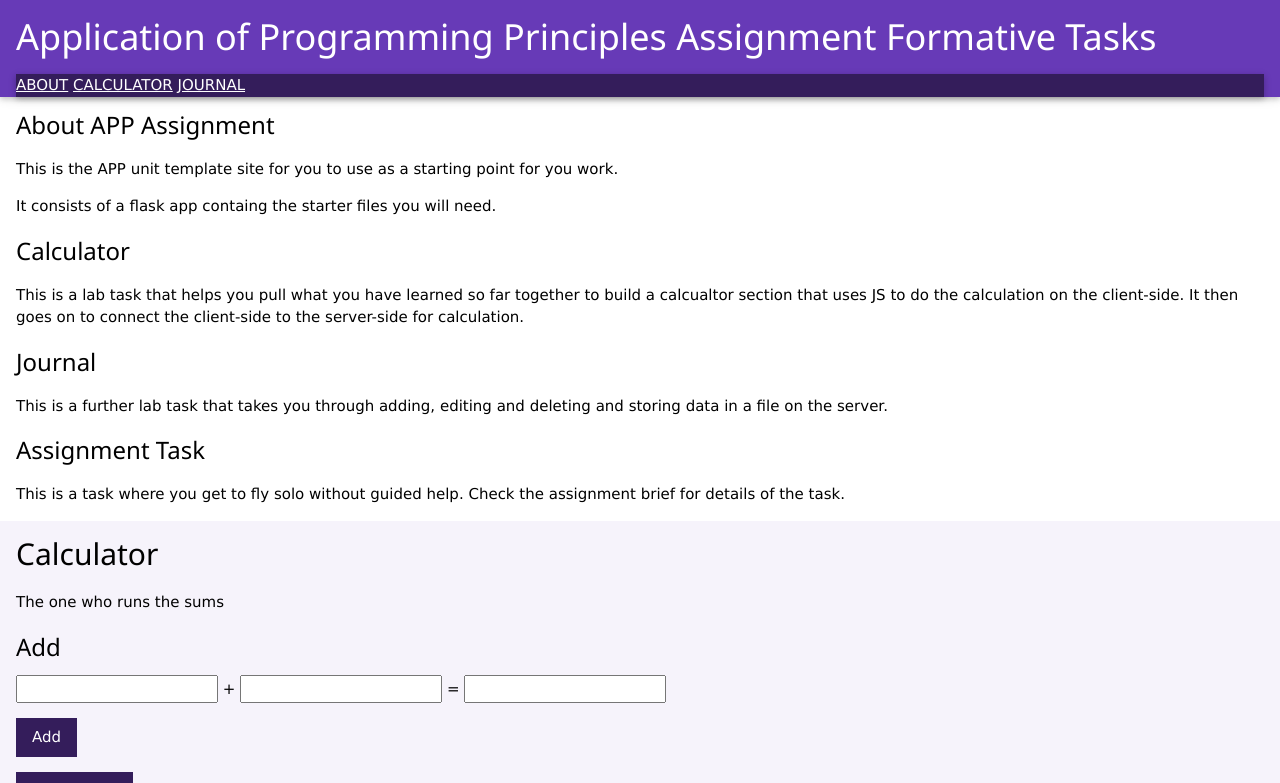
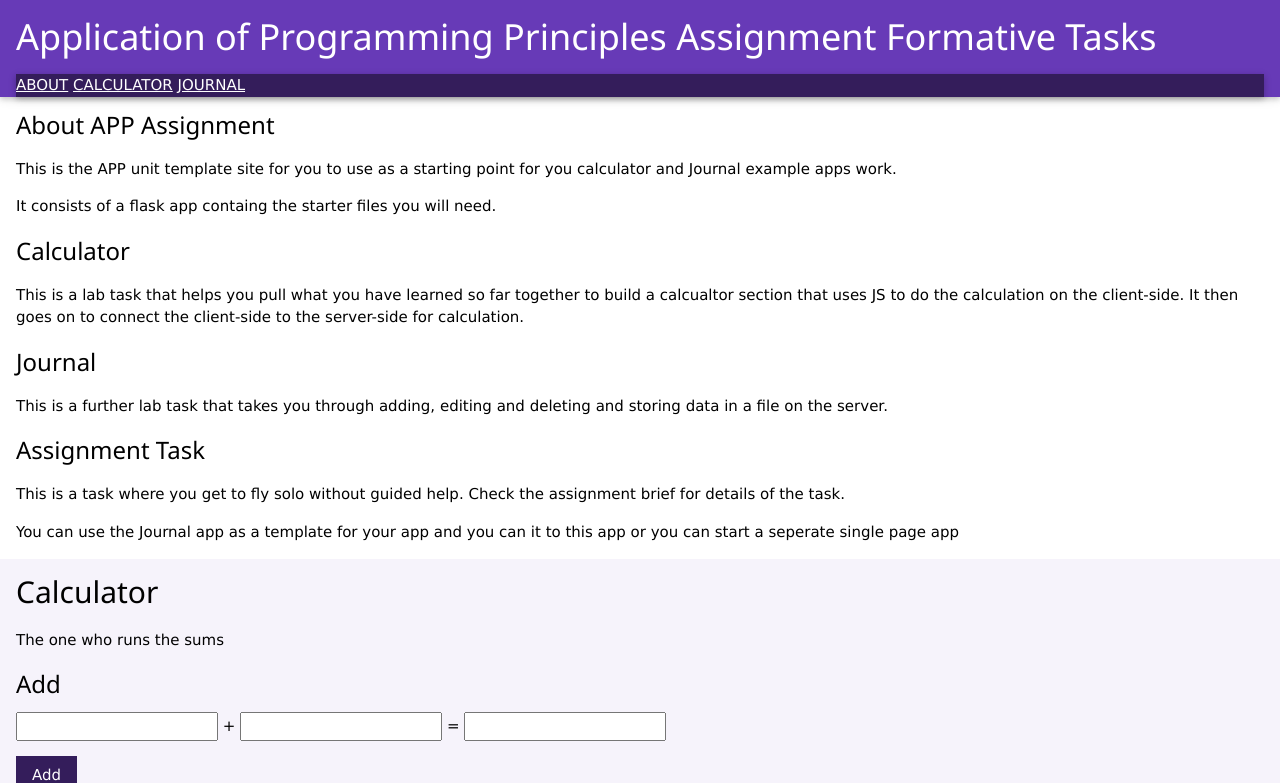
Before and after one commit to AndrewCarter04/APPCoursework, a Flask app: page / in a window 1280 px wide. Shown: the top 783 px of the page. Run offline with Flask 2, Linux system fonts and the light colour scheme.

Commit message:
Slight change to wording on index page

```diff
--- a/templates/index.html
+++ b/templates/index.html
@@ -23,7 +23,7 @@
 	<!-- About Section -->
 	<div id="about" class="w3-container">
 		<h3>About APP Assignment</h3>
-		<p>This is the APP unit template site for you to use as a starting point for you work.</p>
+		<p>This is the APP unit template site for you to use as a starting point for you calculator and Journal example apps work.</p>
 		<p>It consists of a flask app containg the starter files you will need.</p>
 		<div>
 			<h3>Calculator</h3>
@@ -38,7 +38,7 @@
 		</div>
 		<div>
 			<h3>Assignment Task</h3>
-			<p>This is a task where you get to fly solo without guided help. Check the assignment brief for details of the task.</p>
+			<p>This is a task where you get to fly solo without guided help. Check the assignment brief for details of the task.</p> <p>You can use the Journal app as a template for your app and you can it to this app or you can start a seperate single page app</p>
 		</div>
 
 	</div>
```
